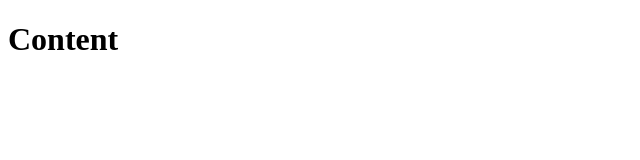
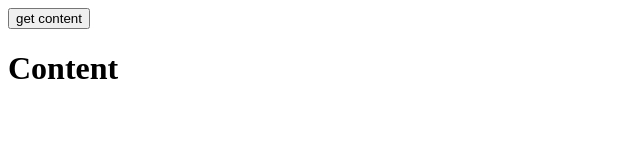
Before and after one commit to Udoh-Progress-Christopher/learning-to-merge, a plain HTML site: page Index.html in a window 1280 px wide. Shown: the whole page, without its empty margins (0-640 px from the left). Drawn offline with Linux system fonts and the light colour scheme.

Commit message:
added a button to get content

```diff
--- a/Index.html
+++ b/Index.html
@@ -8,12 +8,14 @@
 </head>
 <body>
     <div>
+        <button>get content</button>
         <h1 class="heading">Content</h1>
         <h3 class="content"></h3>
     </div>
 
     <script>
 
+
     </script>
 </body>
 </html>
```
